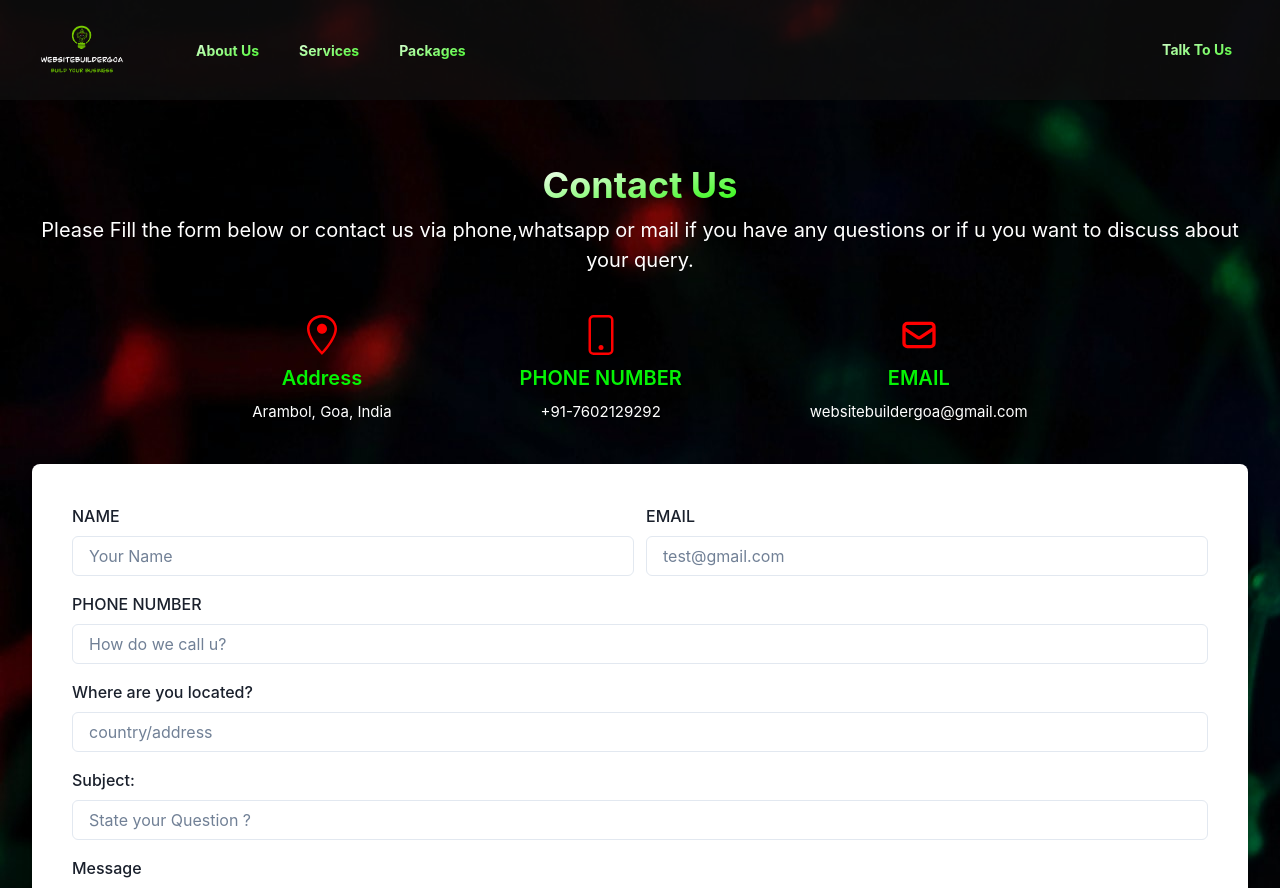
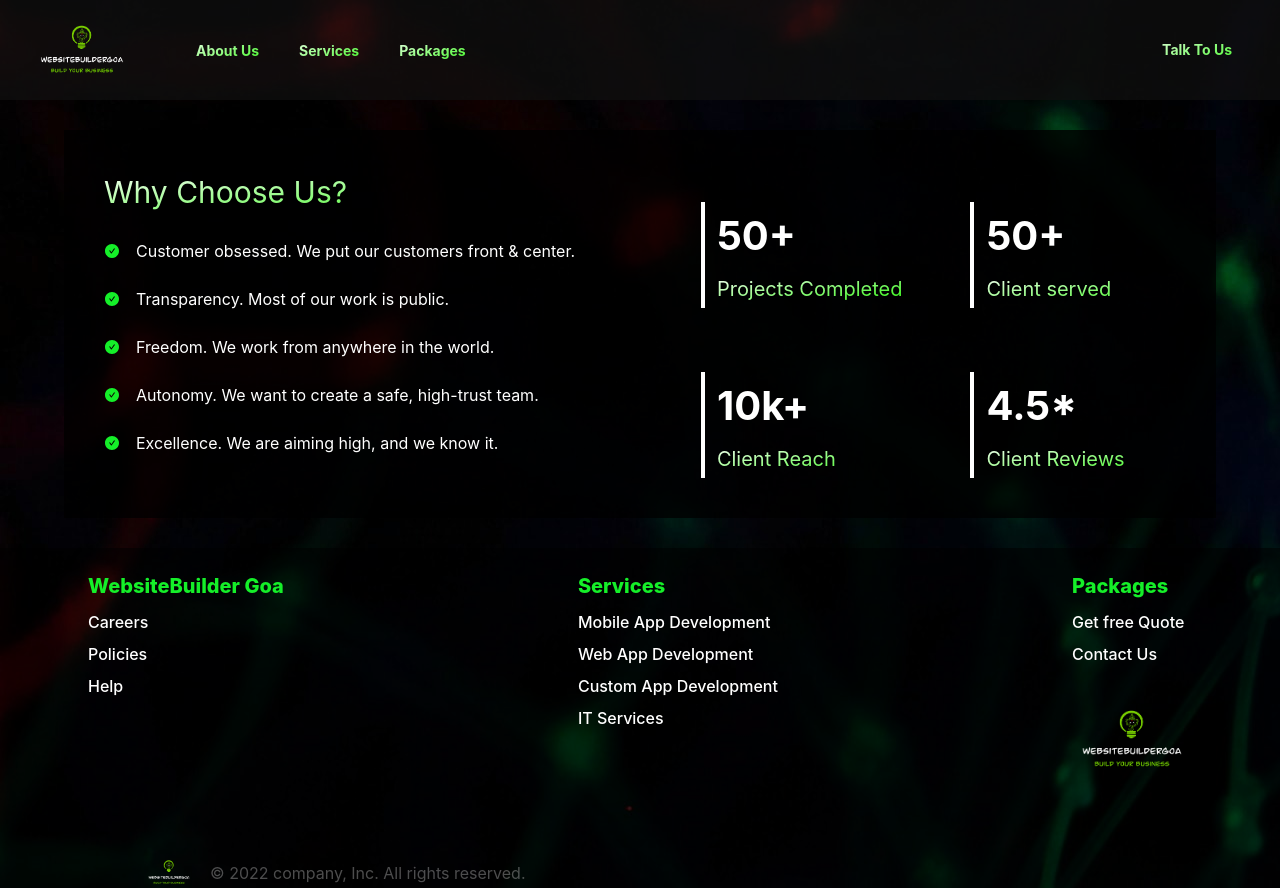
Before and after one commit to WebsiteBuildersGoa/WebsiteBuildersGoa, a React (Create React App) app: page /stats in a window 1280 px wide. Shown: the top 888 px of the page. Built offline with nearby package versions, Linux system fonts and the light colour scheme.

Commit message:
Update stats.js

```diff
--- a/src/stats.js
+++ b/src/stats.js
@@ -1,140 +1,77 @@
-import { Fragment } from 'react';
-import {
-    Container,
-    FormControl,
-    FormLabel,
-    Input,
-    Textarea,
-    Stack,
-    Button,
-    Heading,
-    useColorModeValue,
-    VStack,
-    Flex,
-    Text,
-    Icon,
-    Divider
-} from '@chakra-ui/react';
-// Here we have used react-icons package for the icons
-import { GoLocation } from 'react-icons/go';
-import { BsPhone } from 'react-icons/bs';
-import { HiOutlineMail } from 'react-icons/hi';
+import * as React from 'react';
+import { Container, Text, SimpleGrid, Box, chakra, Stack, HStack, Icon } from '@chakra-ui/react';
+import { AiFillCheckCircle } from 'react-icons/ai';
 
-const contactOptions = [
+
+const statData = [
     {
-        label: 'Address',
-        value: 'Arambol, Goa, India',
-        icon: GoLocation
+        label: 'Projects Completed',
+        score: '50+'
     },
     {
-        label: 'PHONE NUMBER',
-
-        value: '+91-7602129292',
-        icon: BsPhone
+        label: 'Client served',
+        score: '50+'
     },
     {
-        label: 'EMAIL',
-        value: 'websitebuildergoa@gmail.com',
-        icon: HiOutlineMail
+        label: 'Client Reach',
+        score: '10k+'
+    },
+    {
+        label: 'Client Reviews',
+        score: '4.5*'
     }
 ];
 
-const Contact = () => {
+const planList = [
+    'Customer obsessed. We put our customers front & center.',
+    'Transparency. Most of our work is public.',
+    'Freedom. We work from anywhere in the world.',
+    'Autonomy. We want to create a safe, high-trust team.',
+    'Excellence. We are aiming high, and we know it.'
+];
+
+const BrandStats = () => {
     return (
-        <Container maxW="7xl" py={16} px={{ base: 4, md: 8 }}>
-            <Stack spacing={10}>
-                <Flex align="center" justify="center" direction="column">
-                    <Heading  bgGradient="linear(to-br,  white, #26f705)" bgClip="text"fontSize="4xl" mb={2}>
-                        Contact Us
-                    </Heading>
-                    <Text
-                        color='white' fontSize="20px" textAlign="center">
-                       Please Fill the form below or contact us via phone,whatsapp or mail if you have any questions or if u you want to discuss about your query.
+        <Container my='30px'bg='#000000c9' maxW="6xl" p={{ base: 4, sm: 10 }}>
+            <Stack direction={{ base: 'column', md: 'row' }} justifyContent="space-between">
+                <Stack spacing={10}>
 
-                    </Text>
-                </Flex>
-                <Stack
 
-                    spacing={{ base: 2, md: 2 }}
-                    direction={{ base: 'column', md: 'row' }}
-                    justify="center"
-                >
-                    {contactOptions.map((option, index) => (
-                        <Fragment key={index}>
+                    <Stack spacing={6}>
+                        <Text fontSize="3xl" bgGradient="linear(to-br,  white,#26f705)" bgClip="text">
+                            Why Choose Us?
+                        </Text>
+                        {planList.map((data, index) => (
+                            <HStack key={index} alignItems="center" spacing={4} fontSize="16px">
+                                <Icon as={AiFillCheckCircle} w={4} h={4} color="#15ef29" />
+                                <Text justifyContent="space-between" textAlign="justify" color='white' fontSize="">{data}</Text>
+                            </HStack>
+                        ))}
+                    </Stack>
+                </Stack>
+                <Stack>
+                    <SimpleGrid columns={2} spacing={16} pt={8} pl={{ base: 0, md: 10 }} margin="auto 0">
+                        {statData.map((data, index) => (
                             <Stack
-
-                                spacing={2} direction="column" justify="center" alignItems="center" px={14}>
-                                <Icon as={option.icon} w={10} h={10} color="red" />
-                                <Text color="rgb(5 243 5)"
-                                    fontSize="20px" fontWeight="semibold">
-                                    {option.label}
-                                </Text>
-                                <Text color="white" fontSize="15px" textAlign="center">
-                                    {option.value}
-                                </Text>
+                                key={index}
+                                pl={3}
+                                py={1}
+                                pr={1}
+                                borderLeft="4px solid"
+                                borderLeftColor="white"
+                                justifyContent="space-between"
+                            >
+                                <Box fontSize="40px" fontWeight="bold" color="white">
+                                    {data.score}
+                                </Box>
+                                <Text bgGradient="linear(to-br,  white, #26f705)" bgClip="text" fontSize="xl"fontweight='600'>{data.label}</Text>
                             </Stack>
-                            {contactOptions.length - 1 !== index && (
-                                <Flex d={{ base: '1', md: 'flex' }}>
-                                    <Divider orientation="none" />
-                                </Flex>
-                            )}
-                        </Fragment>
-                    ))}
+                        ))}
+                    </SimpleGrid>
                 </Stack>
-                <VStack
-                    as="form"
-                    spacing={8}
-                    w="100%"
-                    bg={useColorModeValue('white', 'gray.700')}
-                    rounded="lg"
-                    boxShadow="lg"
-                    p={{ base: 5, sm: 10 }}
-                >
-                    <VStack spacing={4} w="100%">
-                        <Stack w="100%" spacing={3} direction={{ base: 'column', md: 'row' }}>
-                            <FormControl id="name">
-                                <FormLabel>NAME</FormLabel>
-                                <Input type="text" placeholder="Your Name" rounded="md" />
-                            </FormControl>
-                            <FormControl id="email">
-                                <FormLabel>EMAIL</FormLabel>
-                                <Input type="email" placeholder="test@gmail.com" rounded="md" />
-                            </FormControl>
-                        </Stack>
-                        <FormControl id="subject">
-                            <FormLabel>PHONE NUMBER</FormLabel>
-                            <Input type="text" placeholder="How do we call u?" rounded="md" />
-                        </FormControl>
-                        <FormControl id="subject">
-                            <FormLabel>Where are you located?</FormLabel>
-                            <Input type="text" placeholder="country/address" rounded="md" />
-                        </FormControl>
-                        <FormControl id="subject">
-                            <FormLabel>Subject:</FormLabel>
-                            <Input type="text" placeholder="State your Question ?" rounded="md" />
-                        </FormControl>
-                        <FormControl id="message">
-                            <FormLabel>Message</FormLabel>
-                            <Textarea size="lg" placeholder="Enter your message or Query" rounded="md" />
-                        </FormControl>
-                    </VStack>
-                    <VStack w="100%">
-                        <Button
-                            bg="green.300"
-                            color="white"
-                            _hover={{
-                                bg: 'green.500'
-                            }}
-                            rounded="md"
-                            w={{ base: '100%', md: 'max-content' }}
-                        >
-                            Send Message
-                        </Button>
-                    </VStack>
-                </VStack>
             </Stack>
         </Container>
     );
 };
 
-export default Contact;
+export default BrandStats;
```
